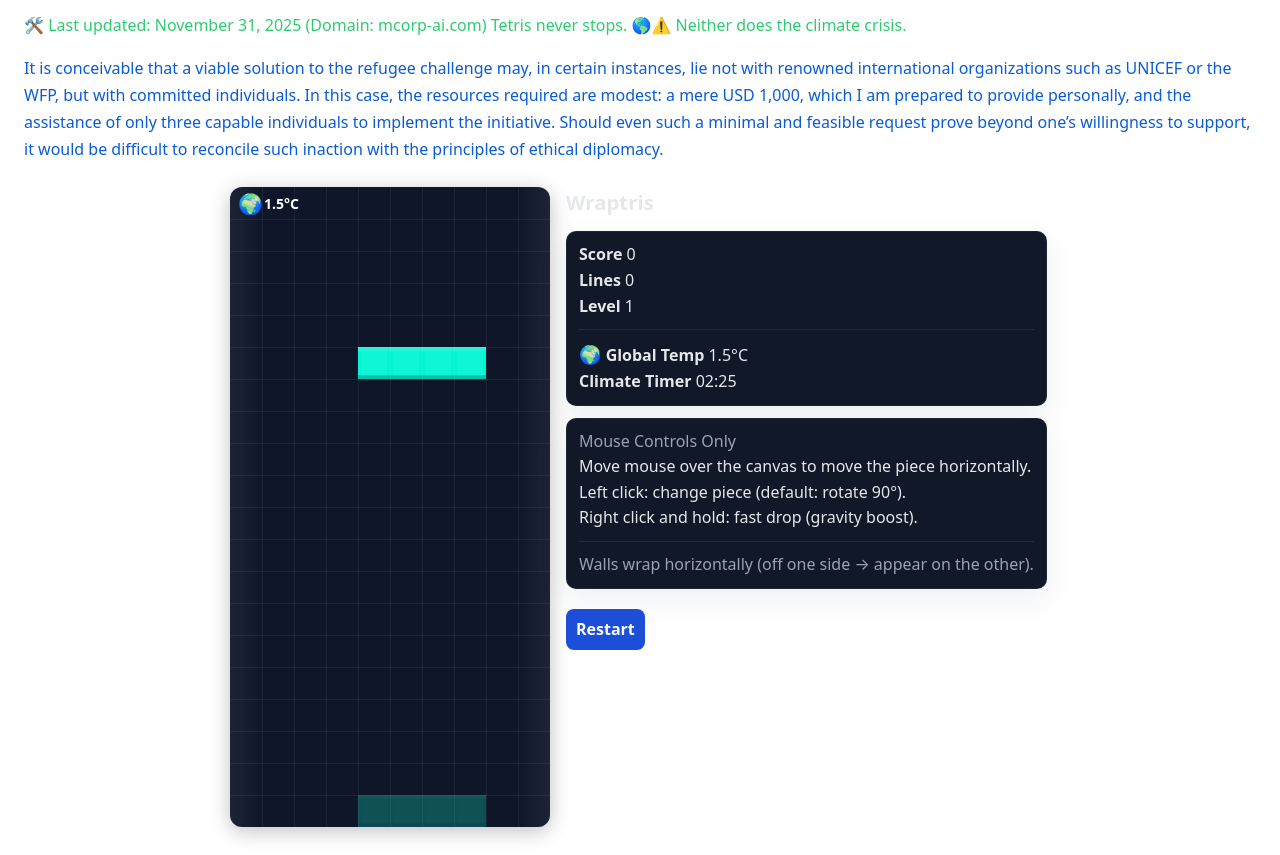
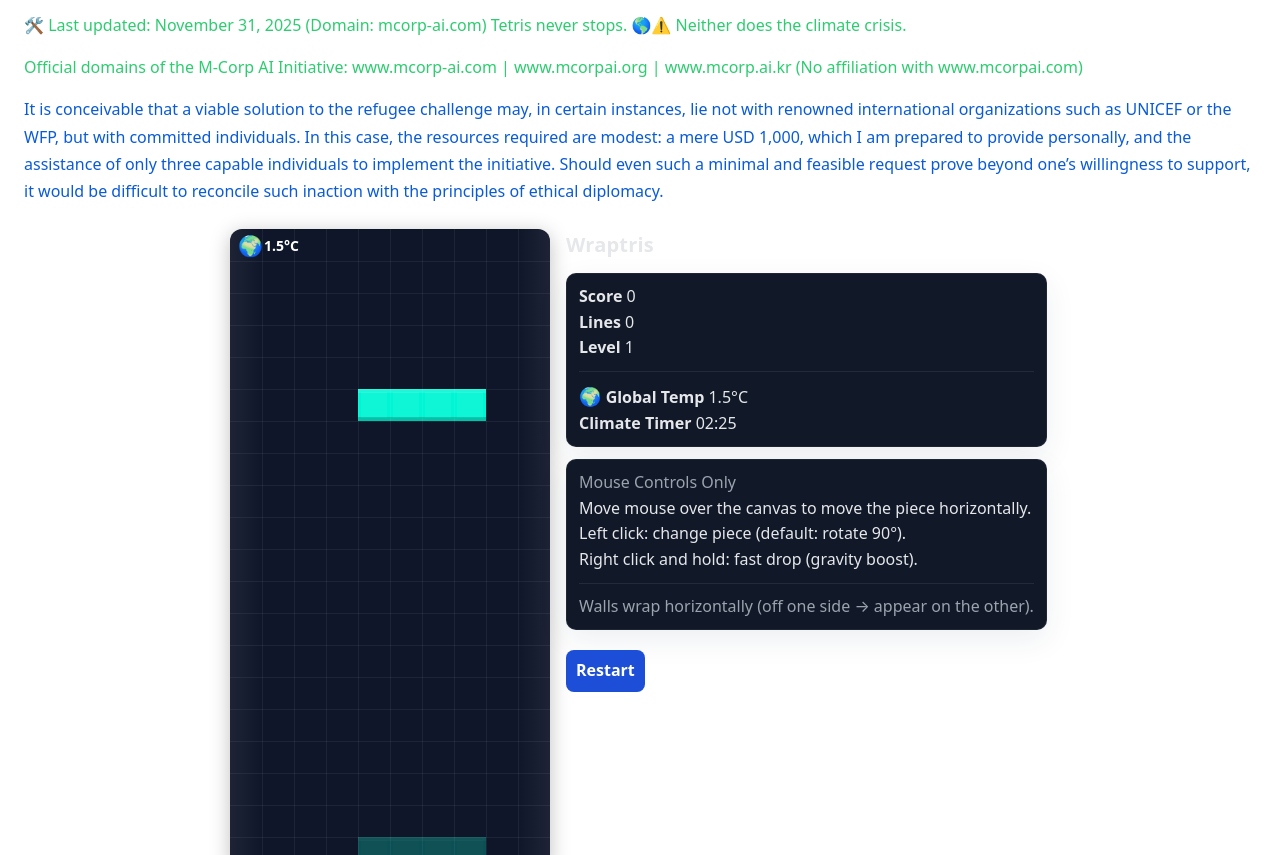
Before and after one commit to henrymorgan10/-mcorp-home, a plain HTML site: page index.html in a window 1280 px wide. Shown: the part 10570-11425 px from the top of the page. Drawn offline with Linux system fonts and the light colour scheme.

Commit message:
Update index.html

```diff
--- a/index.html
+++ b/index.html
@@ -2234,6 +2234,13 @@ setInterval(showFrame, 3000); // 3 seconds
 
 
 
+</section>
+<p style="color:#2ecc71;">
+ Official domains of the M-Corp AI Initiative:
+www.mcorp-ai.com | www.mcorpai.org | www.mcorp.ai.kr
+(No affiliation with www.mcorpai.com)
+</p>
+</section>
 
 
 </body>
```
